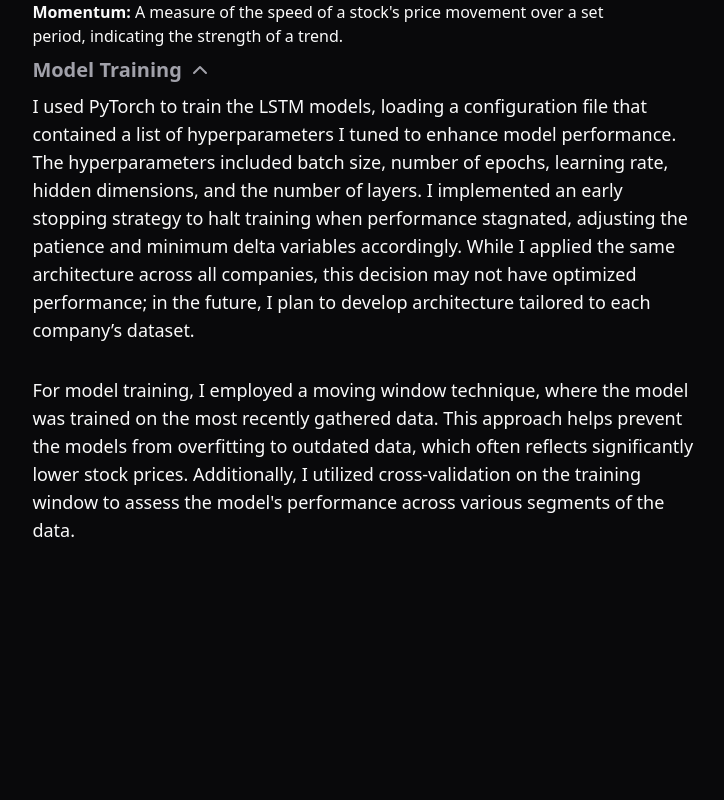
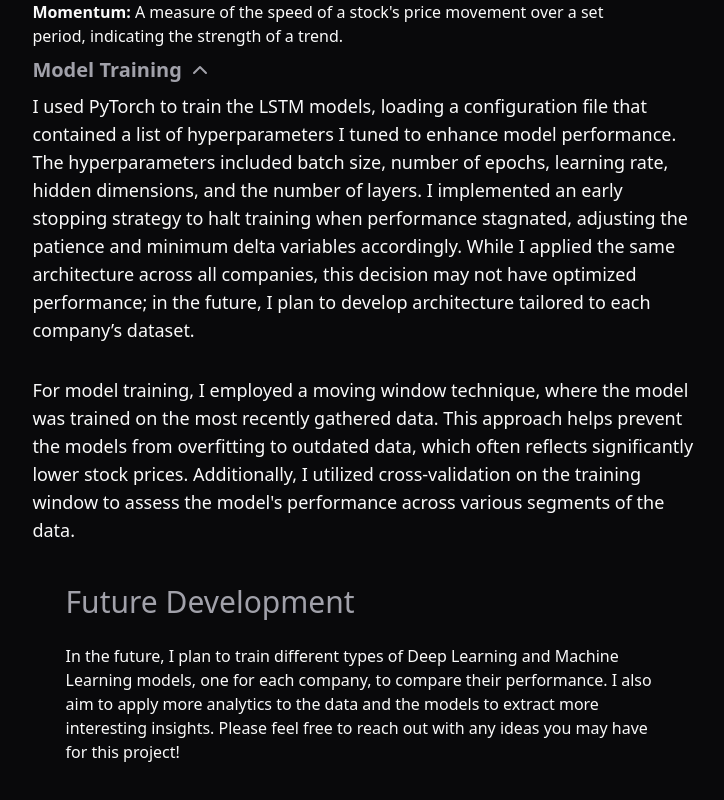
Before and after one commit to jbrijs/faang-finance-frontend, a React (Vite) app: page /project-description in a window 1280 px wide. Shown: the part 2240-3040 px from the top of the page, without its empty margins (277-1001 px from the left). Before the commit the page ends 2824 px from the top, so only its background shows below. Built offline with nearby package versions, Linux system fonts and the light colour scheme.

Commit message:
future dev

```diff
--- a/src/components/ProjectDescriptionPage.tsx
+++ b/src/components/ProjectDescriptionPage.tsx
@@ -190,6 +190,20 @@ const ProjectDescriptionPage = () => {
             </p>
           </CollapsibleContent>
         </Collapsible>
+        <div className="w-fit flex flex-col gap-6 pt-10 p-0">
+          <div className="w-full flex flex-row justify-start pb-0">
+            <h2 className="text-3xl text-muted-foreground font-medium text-left">
+              Future Development
+            </h2>
+          </div>
+          <p className="max-w-prose">
+            In the future, I plan to train different types of Deep Learning and
+            Machine Learning models, one for each company, to compare their
+            performance. I also aim to apply more analytics to the data and the
+            models to extract more interesting insights. Please feel free to
+            reach out with any ideas you may have for this project!
+          </p>
+        </div>
       </div>
     </div>
   );
```
